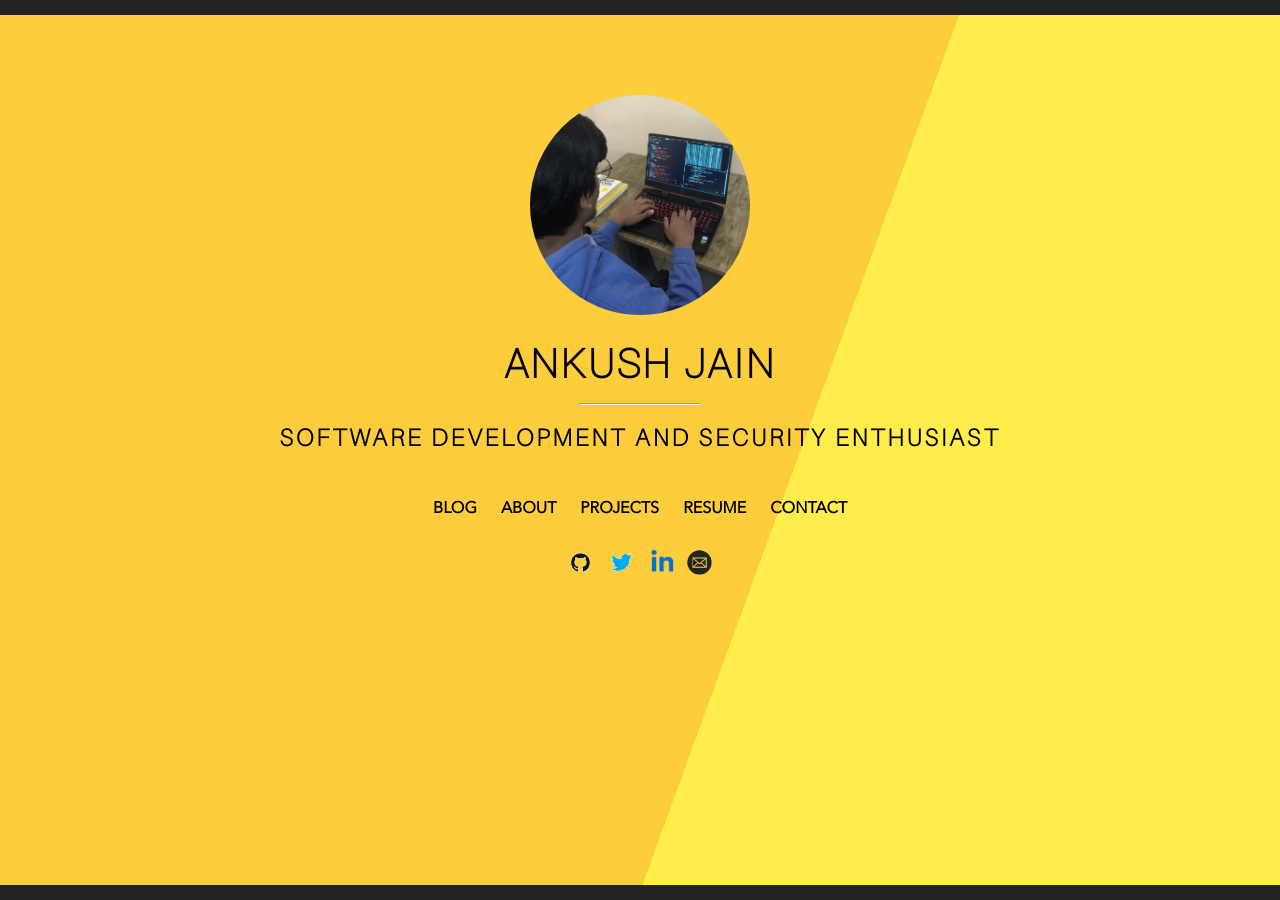
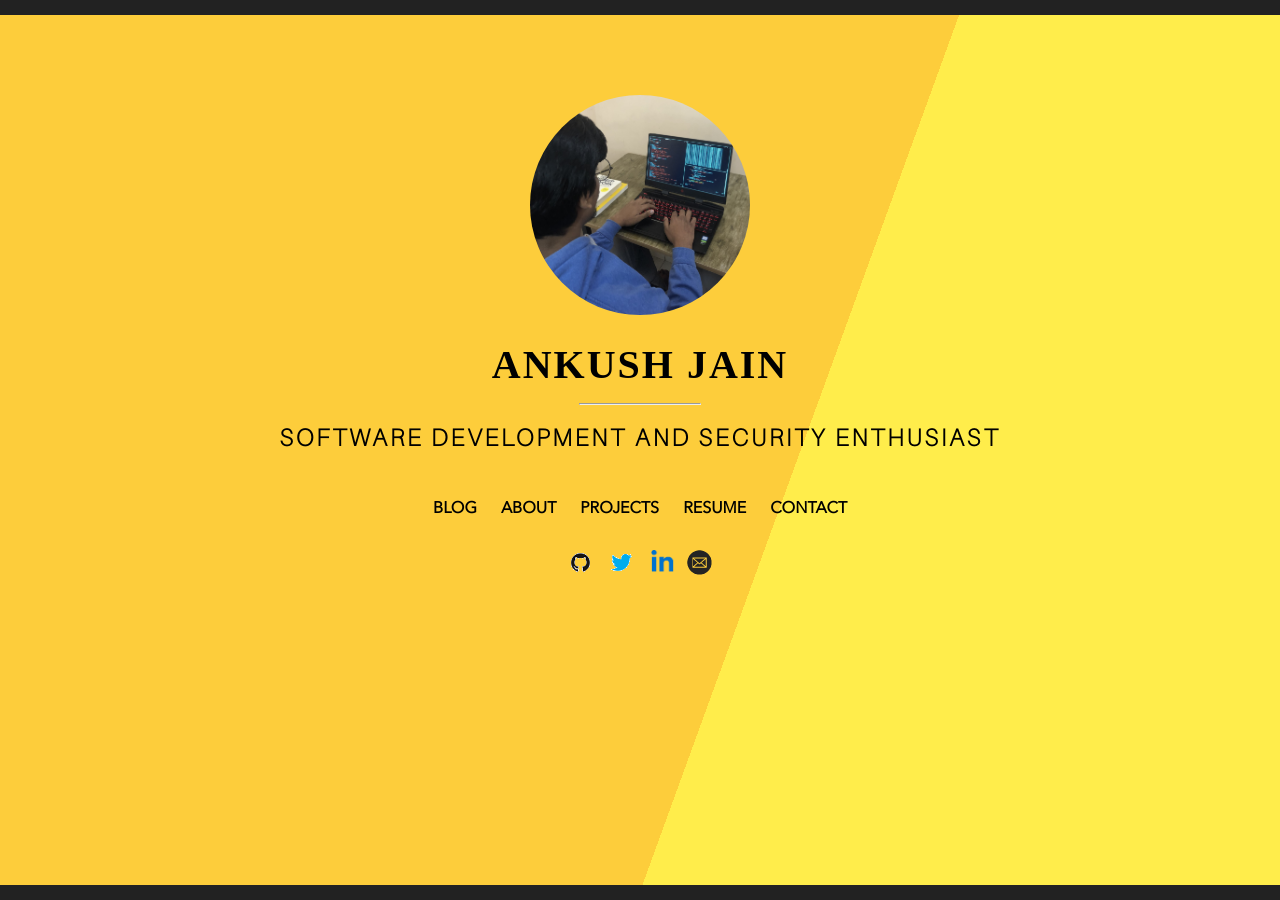
Before and after one commit to 49ku5h/MY-WEBSITE, a Jekyll site: the page built from index.html, in a window 1280 px wide. Built offline with Jekyll 4.4.1, drawn with Linux system fonts in a browser that asks for light colours; nearby versions of some CDN libraries.

Commit message:
Update main.css

```diff
--- a/assets/css/main.css
+++ b/assets/css/main.css
@@ -42,7 +42,7 @@ body {
 }
 
 .home-body h1 {
-  font-family: 'Roboto-Thin', sans-serif;
+  font-family: 'acme', serif;
   font-size: 2.5em;
   font-weight:bold;
   letter-spacing: 2px;
```
